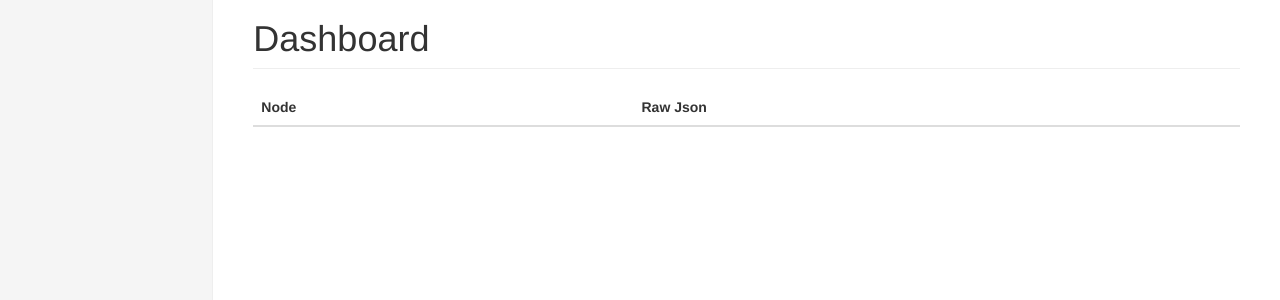
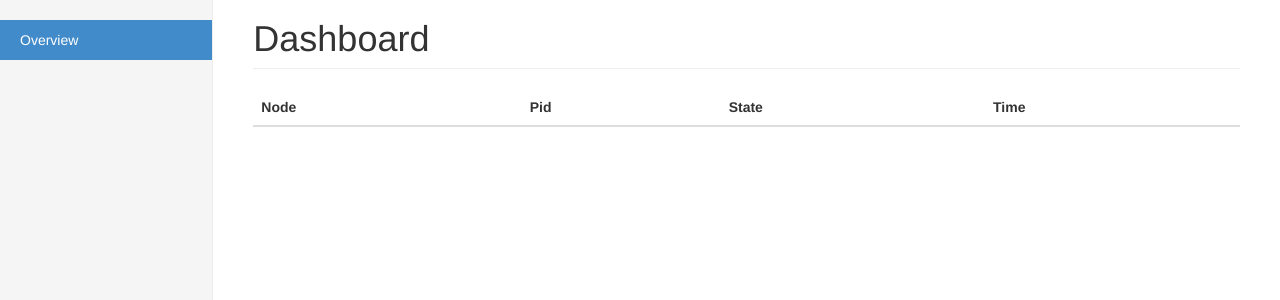
Before and after one commit to philberty/vigilant, a Flask app: page / in a window 1280 px wide. Shown: the part 51-351 px from the top of the page. Run offline with Flask 2, Linux system fonts and the light colour scheme; data that the repository does not hold is empty; some libraries are stand-ins or nearby versions.

Commit message:
Fix build on mac, updating index.html

```diff
--- a/WatchyServer/templates/index.html
+++ b/WatchyServer/templates/index.html
@@ -22,8 +22,9 @@
 	 function keyFetch (jkeys) {
 	   for (var i in jkeys ["keys"]) {
 	     var skey = jkeys ["keys"][i]
-	     var rt = "<tr><td>__key__</td><td>derp</td></tr>"
-	     var relem = rt.replace ("__key__", skey)
+	     var tab = "<li><a href=\"__key__\">__key__</a></li>"
+	     tab = tab.replace ("__key__", skey)
+	     tab = tab.replace ("__key__", skey)
 	     $('.nav.nav-sidebar').append (tab)
 	   }
 	 }
@@ -35,8 +36,46 @@
 	   success: keyFetch
 	 });
        }
-       setInterval (fetchData, 2000);
-       setInterval ()
+       function fillDataTable () {
+	 function fillTable (keys) {
+	   $('.table.table-body').empty ()
+	   for (var i in keys ['keys']) {
+	     var skey = keys ['keys'][i]
+
+	     function genRow (data) {
+	       var tmpl = "<tr><td>" + skey + "</td><td>__pid__</td><td>__state__</td><td>__ts__</td></tr>"
+	       var length = data ['len']
+	       var lelem = data ['data'][length - 1]
+	       tmpl = tmpl.replace ("__pid__", lelem ['pid'])
+	       var state = lelem ['state']
+	       if (state.length == 0) {
+		 state = 'Stopped'
+	       }
+	       tmpl = tmpl.replace ("__state__", state)
+	       tmpl = tmpl.replace ("__ts__", Date (lelem ['timeStamp']))
+	       $('.table.table-body').append (tmpl)
+	     }
+
+	     $.ajax({
+	       url: "api/data/" + skey,
+	       type: "GET",
+	       dataType: "json",
+	       success: genRow
+	     });
+	   }
+	 }
+
+         $.ajax({
+	   url: "api/keys",
+	   type: "GET",
+	   dataType: "json",
+	   success: fillTable
+	 });
+       }
+       fetchDataSidebar ()
+       fillDataTable ()
+       setInterval (fetchDataSidebar, 10000)
+       setInterval (fillDataTable, 8000)
      });
     </script>
   </head>
@@ -71,7 +110,9 @@
             <thead>
               <tr>
                 <th>Node</th>
-                <th>Raw Json</th>
+                <th>Pid</th>
+		<th>State</th>
+		<th>Time</th>
               </tr>
             </thead>
             <tbody class="table table-body">
--- a/etc/watchy/example-watchy.cfg
+++ b/etc/watchy/example-watchy.cfg
@@ -1,5 +1,5 @@
 [watchyd]
 web_bind = 0.0.0.0
-web_port = 7777
+web_port = 8787
 stats_bind = localhost
 stats_port = 7878
```
Also changed, not shown: 2 other files.
